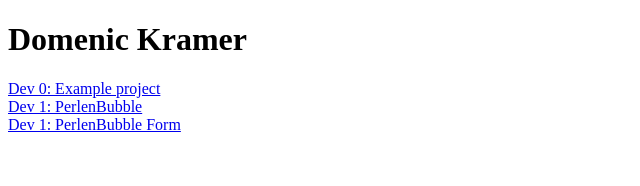
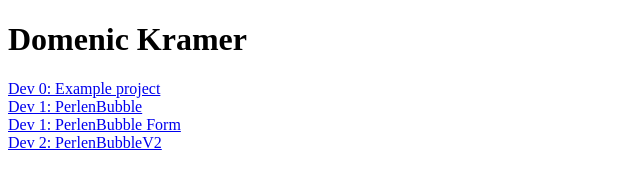
Before and after one commit to Animi24/website, a plain HTML site: page index.html in a window 1280 px wide. Shown: the whole page, without its empty margins (0-640 px from the left). Drawn offline with Linux system fonts and the light colour scheme.

Commit message:
Update index.html

```diff
--- a/index.html
+++ b/index.html
@@ -18,6 +18,8 @@
 			<br>
 			<a href="https://forms.gle/MftkAJPBqKQ2BNhx6">Dev 1: PerlenBubble Form </a>
 			<br>
+			<a href="PerlenBubbleV2/game.html" target="_blank">Dev 2: PerlenBubbleV2 </a>
+			<br>
 		</p>
 
 	</body>
```
